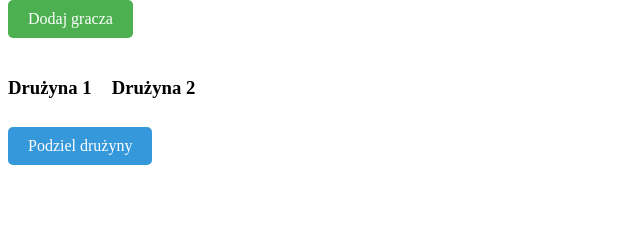
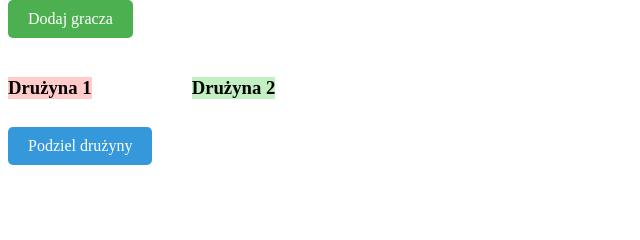
Before and after one commit to AlanBednarczyk/ranking, a Django app: template ranking/myapp/templates/myapp/person_list.html in a window 1280 px wide. Shown: the part 103-343 px from the top of the page, without its empty margins (0-640 px from the left). Run offline with Django 3.2, Linux system fonts and the light colour scheme; the template is opened without the code that fills it, so the values that code supplies are empty.

Commit message:
small changes

```diff
--- a/ranking/myapp/templates/myapp/person_list.html
+++ b/ranking/myapp/templates/myapp/person_list.html
@@ -98,9 +98,9 @@
                     <td id="total_matches_{{ person.id }}">{{ person.total_matches }}</td>
                     <td>{{ person.win_percentage|floatformat:2 }}%</td>
                     <td>
-                        <a href="{% url 'delete_person' person.id %}">Delete</a>
+                        <a href="{% url 'delete_person' person.id %}">Wyjeb</a>
                     </td>
-                    <td onclick="toggleSelection(this, {{ person.id }})">Select</td> <!-- Nowa kolumna z przyciskiem zaznaczania -->
+                    <td onclick="toggleSelection(this, {{ person.id }})">Zaznacz</td> <!-- Nowa kolumna z przyciskiem zaznaczania -->
                 </tr>
             {% endfor %}
         </tbody>
@@ -109,10 +109,10 @@
 
     <!-- Nowa sekcja dla obu list drużyn obok siebie -->
     <div class="bottom-section">
-        <div style="display: flex; gap: 20px;">
+        <div style="display: flex; gap: 100px;">
             <!-- Drużyna 1 -->
             <div>
-                <h3>Drużyna 1</h3>
+                <h3 style="background-color: #ffcccb;">Drużyna 1</h3>
                 <ul id="team1-list">
                     <!-- Lista graczy z drużyny 1 zostanie dodana tutaj dynamicznie -->
                 </ul>
@@ -120,7 +120,7 @@
 
             <!-- Drużyna 2 -->
             <div>
-                <h3>Drużyna 2</h3>
+                <h3 style="background-color: #c2f0c2;">Drużyna 2</h3>
                 <ul id="team2-list">
                     <!-- Lista graczy z drużyny 2 zostanie dodana tutaj dynamicznie -->
                 </ul>
```
